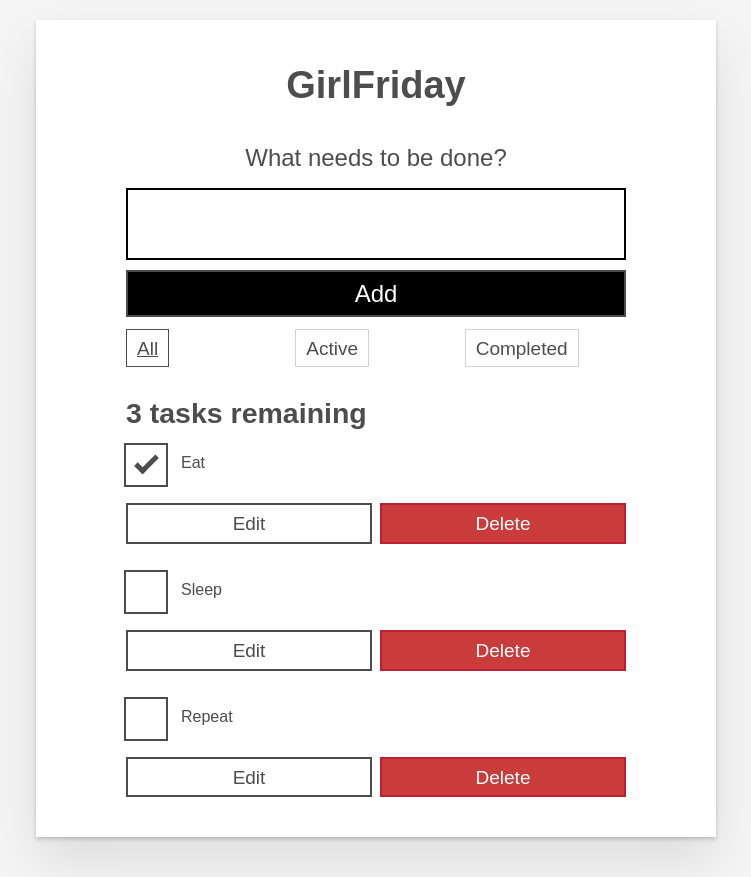
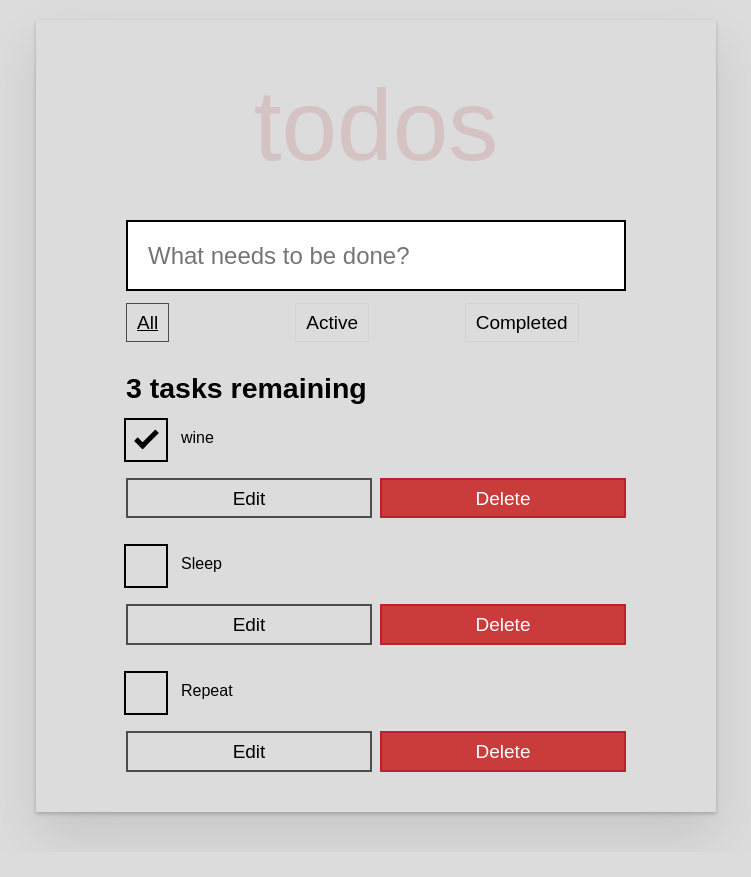
Before and after one commit to niiholmes/todoappII, a React (Create React App) app: page / in a window 1280 px wide. Shown: the whole page, without its empty margins (264-1015 px from the left). After the commit the page ends 852 px from the top, so only its background shows below. Built offline with nearby package versions, Linux system fonts and the light colour scheme.

Commit message:
some changes

```diff
--- a/src/App.js
+++ b/src/App.js
@@ -79,10 +79,12 @@ function App(props) {
    const tasksNoun = taskList.length !== 1 ? 'tasks' : 'task'
    const headingText = `${taskList.length} tasks remaining`
 
+
+
   return (
     <div className="todoapp stack-large">
 
-      <h1>GirlFriday</h1>
+      <h1>todos</h1>
 
       <Form addTask={addTask}/>
 
--- a/src/Components/Form.js
+++ b/src/Components/Form.js
@@ -21,22 +21,17 @@ const handleChange = (e)=> {
         <div>
              <form onSubmit ={handleSubmit}>
         <h2 className="label-wrapper">
-          <label htmlFor="new-todo-input" className="label__lg">
-            What needs to be done?
-          </label>
         </h2>
         <input
           type="text"
           id="new-todo-input"
           className="input input__lg"
+          placeholder='What needs to be done?'
           name="text"
           autoComplete="off"
           value={name}
           onChange={handleChange}
         />
-        <button type="submit" className="btn btn__primary btn__lg">
-          Add
-        </button>
       </form>
         </div>
     )
--- a/src/index.css
+++ b/src/index.css
@@ -11,6 +11,14 @@
 html {
   font: 62.5% / 1.15 sans-serif;
 }
+
+h1{
+  color: rgba(175, 47, 47, 0.15);
+  width: 100%;
+	font-size: 100px;
+	font-weight: 100;
+}
+
 h1,
 h2 {
   margin-bottom: 0;
@@ -58,8 +66,8 @@ body {
   max-width: 68rem;
   margin: 0 auto;
   font: 1.6rem/1.25 Arial, sans-serif;
-  background-color: #f5f5f5;
-  color: #4d4d4d;
+  background-color: gainsboro;
+
 }
 @media screen and (min-width: 620px) {
   body {
@@ -146,7 +154,7 @@ body {
 }
 /* END GLOBAL STYLES */
 .todoapp {
-  background: #fff;
+
   margin: 2rem 0 4rem 0;
   padding: 1rem;
   position: relative;
--- a/src/index.js
+++ b/src/index.js
@@ -5,7 +5,7 @@ import App from './App';
 import reportWebVitals from './reportWebVitals';
 
 const DATA = [
-  { id: "todo-0", name: "Eat", completed: true },
+  { id: "todo-0", name: "wine", completed: true },
   { id: "todo-1", name: "Sleep", completed: false },
   { id: "todo-2", name: "Repeat", completed: false }
 ];
```
